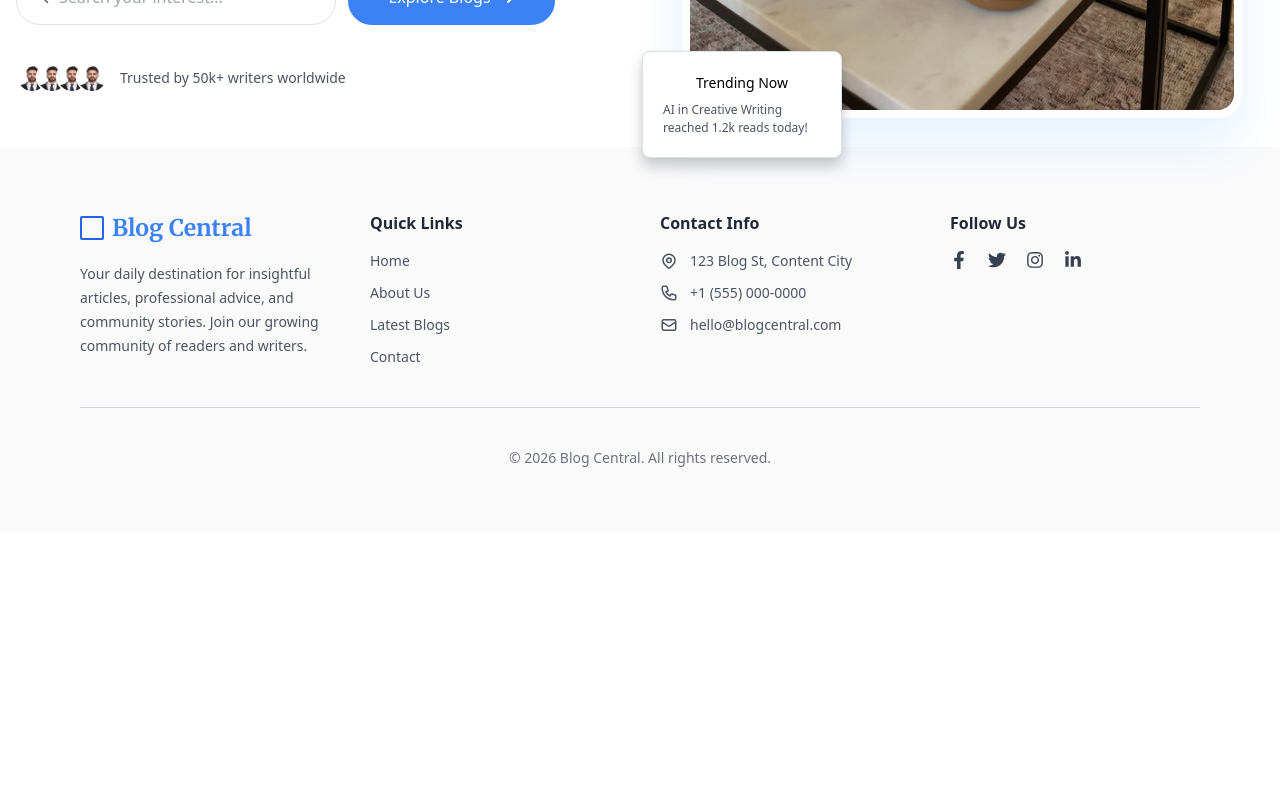
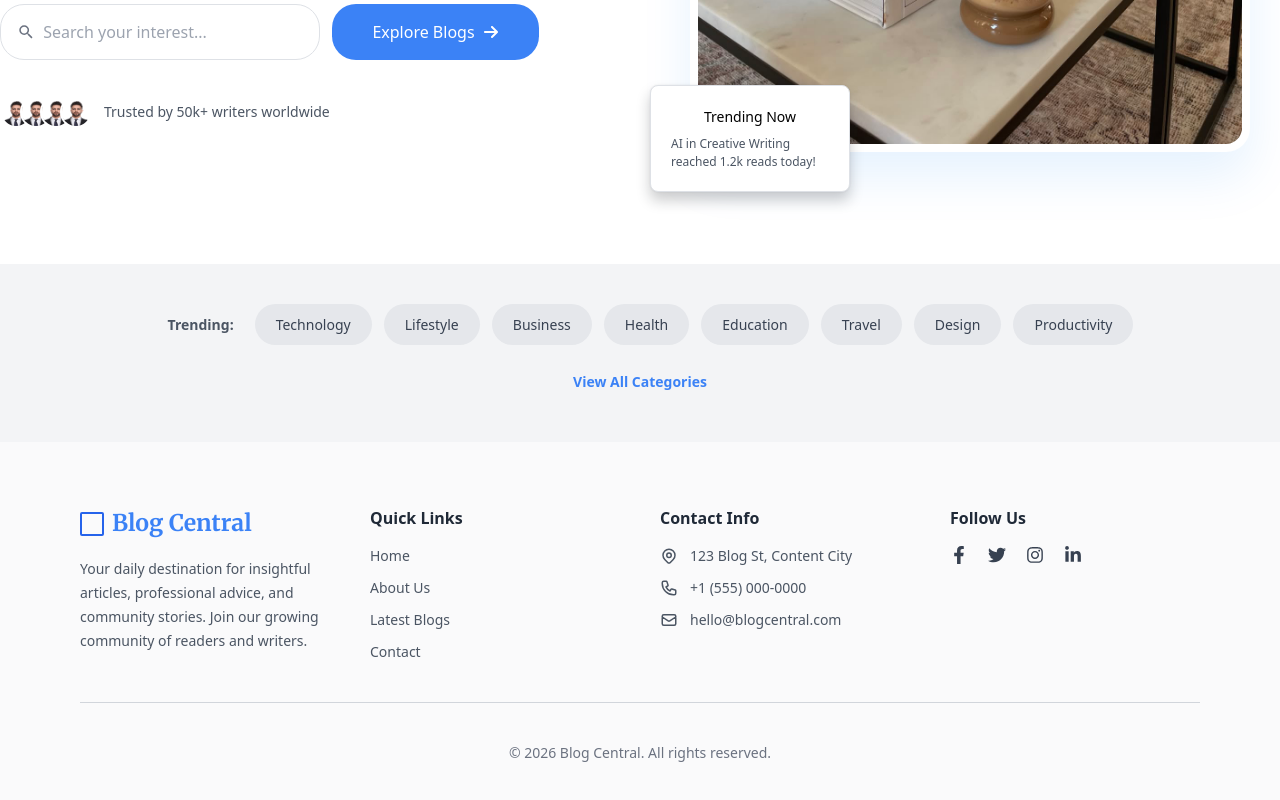
Before and after one commit to MuhammadFaizan144/Blog_website, a React (Vite) app in the folder client/: page / in a window 1280 px wide. Shown: the part 726-1526 px from the top of the page. Before the commit the page ends 1258 px from the top, so only its background shows below. Built offline with nearby package versions, Linux system fonts and the light colour scheme.

Commit message:
complete trending categories section

```diff
--- a/client/src/components/Navbar.jsx
+++ b/client/src/components/Navbar.jsx
@@ -33,7 +33,7 @@ const Navbar = () => {
                     <NavLink className='text-[14px] '>Sign Up</NavLink>
                 </div>
             </div>
-            <button className='sm:hidden' onClick={() => setMenuOpen(!menuOpen)}>
+            <button className='sm:hidden text-[25px] font-bold' onClick={() => setMenuOpen(!menuOpen)}>
                 {!menuOpen?<MdMenu />:<MdClose/>}
             </button>
             {menuOpen && (
--- a/client/src/page/Home.jsx
+++ b/client/src/page/Home.jsx
@@ -3,14 +3,26 @@ import { NavLink } from 'react-router-dom'
 import { MdSearch } from 'react-icons/md';
 import { FaArrowRight } from "react-icons/fa6";
 
+
+
 const Home = () => {
+  const TrendingCategories = [
+    "Technology",
+    "Lifestyle",
+    "Business",
+    "Health",
+    "Education",
+    "Travel",
+    "Design",
+    "Productivity"
+  ]
   return (
-    <main className="flex justify-center items-center px-4">
+    <main className="flex flex-col justify-center items-center">
       {/* hero */}
-  <section className="grid grid-cols-2 max-lg:grid-cols-1 max-w-[1440px] w-full min-h-screen gap-10">
+      <section className="grid grid-cols-2 max-lg:grid-cols-1 max-w-[1440px] w-full pb-28 pt-16  gap-10">
 
         {/* LEFT */}
-    <div className="flex flex-col gap-6 justify-center">
+        <div className="flex flex-col gap-6 justify-center max-lg:px-20 max-sm:px-5">
 
           <div className="flex justify-center items-center w-[242px] h-[30px] bg-[#F0F7FFFF] rounded-3xl border border-[#067FF933]">
             <p className="text-[14px] text-blue-500">
@@ -51,7 +63,7 @@ const Home = () => {
           {/* USERS */}
           <div className="flex items-center gap-3 mt-3">
             <div className="flex -space-x-3">
-          {[1,2,3,4].map((i) => (
+              {[1, 2, 3, 4].map((i) => (
                 <img
                   key={i}
                   src="/images/hero-circle-pic.webp"
@@ -77,7 +89,7 @@ const Home = () => {
               alt=""
               className="w-full h-auto rounded-2xl object-cover"
             />
-        <div className="w-[200px] max-sm:w-[160px] absolute font-sans border border-[#DEE1E6FF] bg-white rounded-lg left-[-40px] bottom-[-40px] flex flex-col items-center p-5 gap-2 shadow-[0px_0px_2px_#171a1f14,0px_8.5px_13.75px_#171a1f38]">
+            <div className="w-[200px]  absolute font-sans border border-[#DEE1E6FF] bg-white rounded-lg left-[-40px] bottom-[-40px] max-sm:left-[0px] flex flex-col items-center p-5 gap-2 shadow-[0px_0px_2px_#171a1f14,0px_8.5px_13.75px_#171a1f38]">
               <h6 className="text-[14px] text-black">Trending Now</h6>
               <p className="text-[12px] text-gray-600">
                 AI in Creative Writing reached 1.2k reads today!
@@ -91,6 +103,22 @@ const Home = () => {
         </div>
 
       </section>
+      {/* TRENDING */}
+      <section className='flex justify-center items-center flex-col  gap-4 bg-gray-100 w-full py-10'>
+        <div className="flex">
+          <h6 className='text-[14px] px-[21px] py-[10px] text-gray-600 font-semibold'>Trending:</h6>
+          <ul className='flex flex-wrap gap-3 '>
+            {TrendingCategories.map((category, index) => {
+              return (<li key={index} className='text-[14px] px-[21px] py-[10px] text-gray-700 hover:text-gray-200 hover:bg-gray-600 bg-gray-200 rounded-3xl'>
+                {category}
+              </li>);
+            })}
+          </ul>
+        </div>
+        <div className="text-[14px] text-blue-500 hover:bg-blue-100 font-semibold px-[21px] py-[10px] rounded-3xl">
+          View All Categories
+        </div>
+      </section>
     </main>
   )
 }
```
Lines whose indentation alone changed are shown as unchanged.
